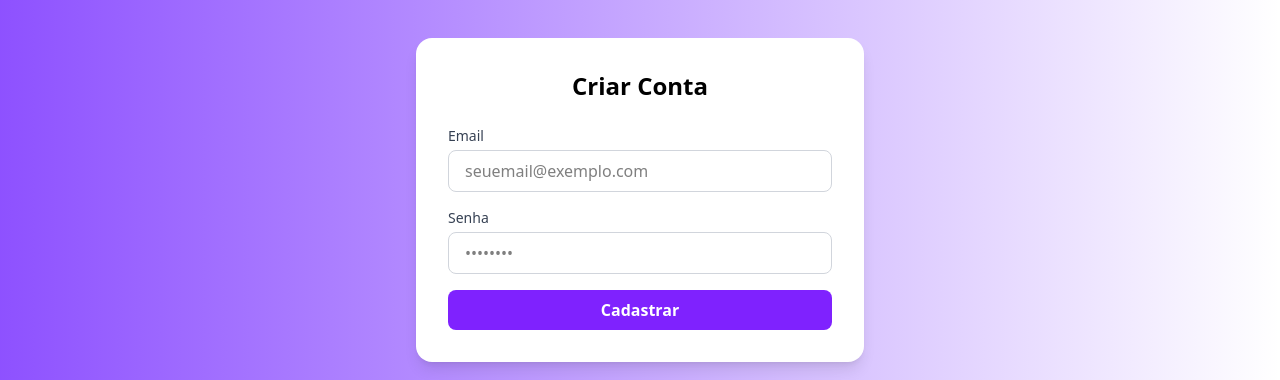
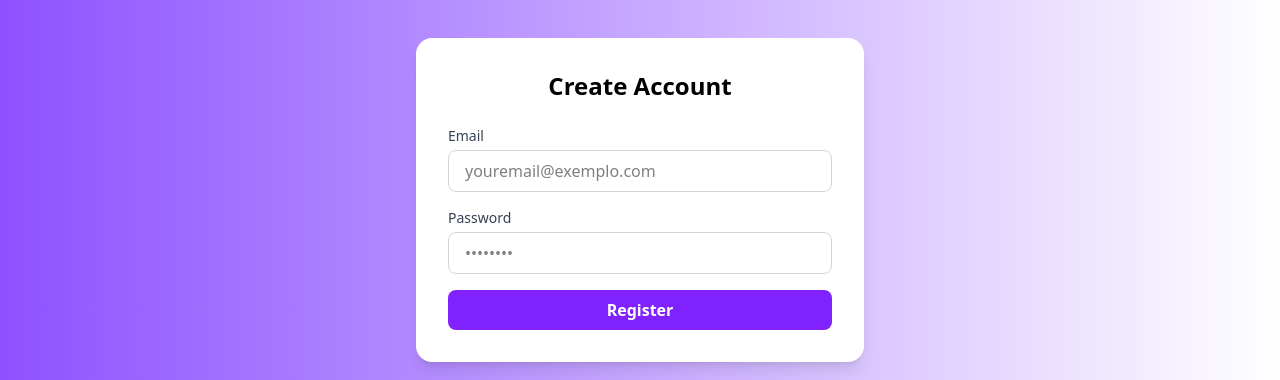
Before and after one commit to Welin7/reactjs-with-tailwind, a React (Vite) app in the folder login-app/: page /register in a window 1280 px wide. Shown: the part 200-580 px from the top of the page. Built offline with nearby package versions, Linux system fonts and the light colour scheme; no server answers.

Commit message:
feat: adjustment of descriptions.

```diff
--- a/login-app/src/components/Register.jsx
+++ b/login-app/src/components/Register.jsx
@@ -23,13 +23,13 @@ const Register = () => {
     return (
         <div className="min-h-screen flex items-center justify-center bg-gradient-to-r from-violet-500 to-white-400">
             <div className="bg-white p-8 rounded-2xl shadow-lg w-full max-w-md">
-                <h2 className="text-2xl font-semibold text-center text-black-800 mb-6">Criar Conta</h2>
+                <h2 className="text-2xl font-semibold text-center text-black-800 mb-6">Create Account</h2>
                 <form onSubmit={handleSubmit} className="space-y-4">
                     <div>
                         <label className="block text-sm font-medium text-gray-700">Email</label>
                         <input
                             type="email"
-                            placeholder="seuemail@exemplo.com"
+                            placeholder="youremail@exemplo.com"
                             value={userName}
                             onChange={e => setUserName(e.target.value)}
                             required
@@ -37,7 +37,7 @@ const Register = () => {
                         />
                     </div>
                     <div>
-                        <label className="block text-sm font-medium text-gray-700">Senha</label>
+                        <label className="block text-sm font-medium text-gray-700">Password</label>
                         <input
                             type="password"
                             placeholder="••••••••"
@@ -52,7 +52,7 @@ const Register = () => {
                         type="submit"
                         className="w-full bg-violet-600 hover:bg-violet-700 text-white font-semibold py-2 rounded-lg transition duration-200"
                     >
-                        Cadastrar
+                        Register
                     </button>
                 </form>
             </div>
```
